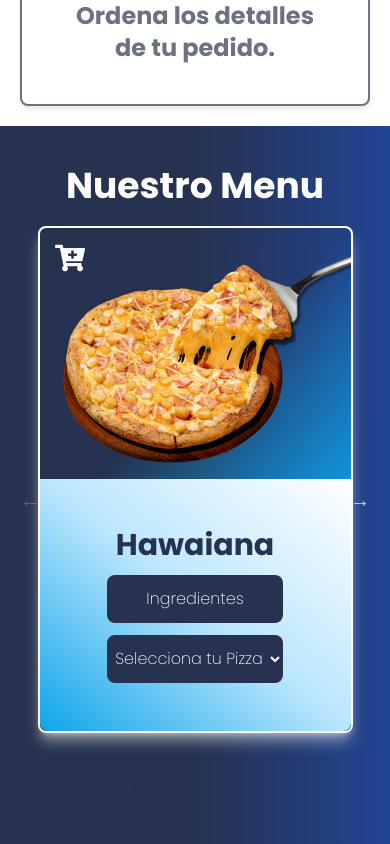
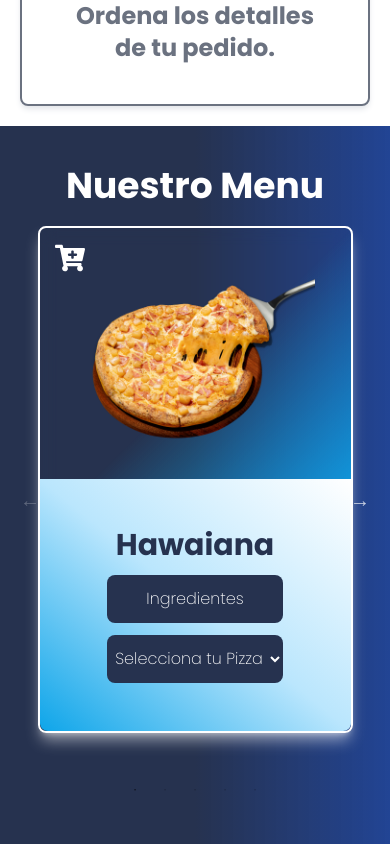
Before and after one commit to roblesvargas97/ReduxPizza, a React app: page / in a window 390 px wide. Shown: the part 1138-1982 px from the top of the page. Built offline with nearby package versions, Linux system fonts and the light colour scheme; what tw-elements would draw is missing.

Commit message:
:iphone: Laptop responsive PizzaMenu
Laptop responsiive PizzaMenu

```diff
--- a/src/components/PizzaCarousel/PizzaCarousel.jsx
+++ b/src/components/PizzaCarousel/PizzaCarousel.jsx
@@ -14,15 +14,15 @@ const PizzaCarousel = () => {
     dots: true,
     infinite: false,
     speed: 500,
-    slidesToShow: 4,
-    slidesToScroll: 4,
+    slidesToShow: 2,
+    slidesToScroll:2,
     initialSlide: 0,
     responsive: [
       {
         breakpoint: 1024,
         settings: {
-          slidesToShow: 3,
-          slidesToScroll: 3,
+          slidesToShow: 2,
+          slidesToScroll: 2,
           infinite: true,
           dots: true,
         },
@@ -99,7 +99,7 @@ const PizzaCarousel = () => {
   ];
 
   return (
-    <div className="" >
+    <div className=" w-full lg:w-[60%]" >
       <Slider {...settings}>
         {pizzasMenu.map((element, index) => (
           <PizzaCarouselItem key={index} infoPizza={element} />
--- a/src/components/PizzaCarousel/PizzaCarouselItem/PizzaCarouselItem.jsx
+++ b/src/components/PizzaCarousel/PizzaCarouselItem/PizzaCarouselItem.jsx
@@ -7,7 +7,7 @@ const PizzaCarouselItem = ({ infoPizza }) => {
   return (
     <div className="main-container ">
       <div className=" w-[90%] h-[60vh] border-2 border-white rounded-lg relative shadow-lg shadow-white/50">
-        <div className=" absolute top-0 left-0 w-full backdrop-blur h-[60%] bg-clip-padding rounded-t-lg bg-gradient-to-tl from-sky-500 via-transparent to-transparent -z-10"></div>
+        <div className=" absolute top-0 left-0 w-full backdrop-blur h-[60%] rounded-t-lg bg-gradient-to-tl from-sky-500 via-transparent to-transparent -z-10"></div>
         <div className=" relative h-[50%] flex flex-col justify-center items-center ">
           <img className=" object-scale-down h-60 " src={img} alt="" />
           <button
--- a/src/components/PizzaCarousel/_slick.css
+++ b/src/components/PizzaCarousel/_slick.css
@@ -78,7 +78,6 @@
 {
     display: none;
     float: left;
-
     height: 65vh;
     min-height: 1px;
 }
@@ -89,7 +88,7 @@
 .slick-slide img
 {
     display: block;
-    height: 65vh;
+
 }
 .slick-slide.slick-loading img
 {
--- a/src/pages/PizzaMenu/PizzaMenu.jsx
+++ b/src/pages/PizzaMenu/PizzaMenu.jsx
@@ -5,10 +5,10 @@ import SwirlOrnament from "../../components/SwirlOrnament/SwirlOrnament";
 
 const PizzaMenu = () => {
   return (
-    <div className=" h-[85vh] overflow-hidden flex-col relative p-5 bg-gradient-to-r space-y-5 from-dark-blue via-dark-blue to-dark-blue-1">
-      <SwirlOrnament styles=" hidden lg:block absolute top-[-50%] left-[-20%] " />
-      <PointsOrnament styles=" hidden lg:block absolute bottom-0 left-0 " />
-      <h2 className=" text-4xl font-bold text-white text-center ">
+    <div className=" h-[85vh] overflow-hidden flex flex-col lg:flex-row lg:justify-between lg:items-center relative p-5 bg-gradient-to-r space-y-5 from-dark-blue via-dark-blue to-dark-blue-1">
+      <SwirlOrnament styles=" hidden opacity-90 lg:block absolute w-96 top-[-60%] left-[-15%] " />
+      <PointsOrnament styles=" hidden opacity-90 lg:block absolute w-40 bottom-[-9%] left-0 " />
+      <h2 className=" text-4xl lg:text-7xl font-bold text-white text-center ">
         Nuestro Menu
       </h2>
       <PizzaCarousel />
```
